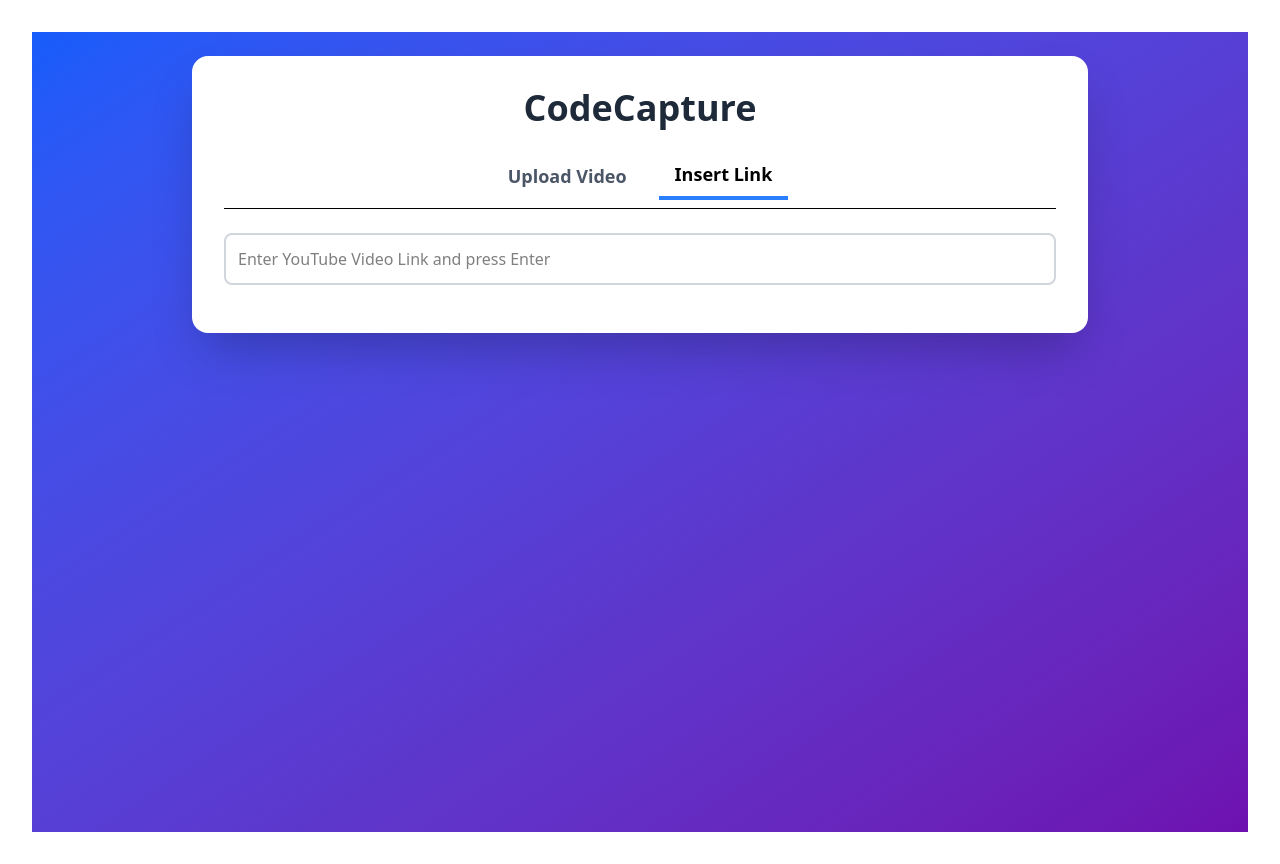
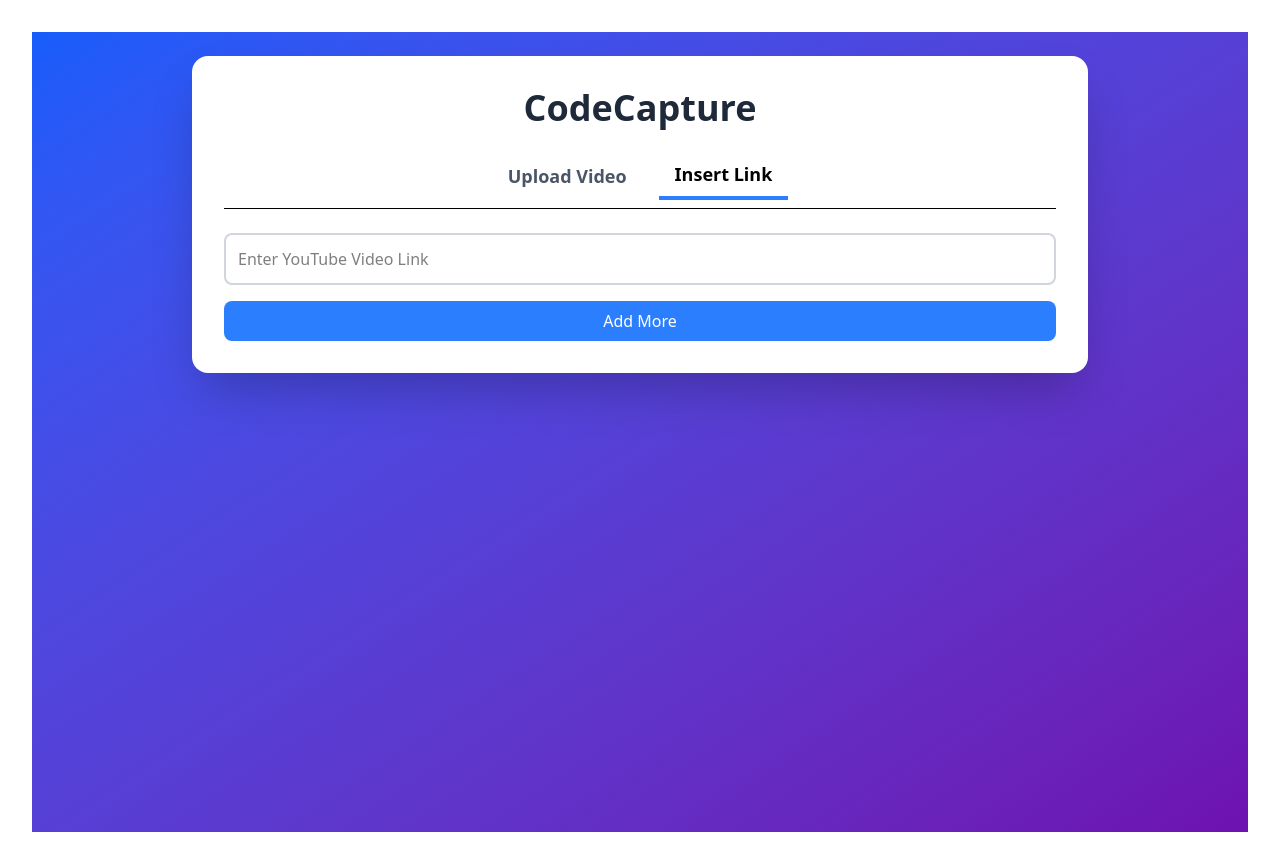
Before and after one commit to SifatSikder/codecaptue_frontend, a React (Vite) app: page / in a window 1280 px wide. Both pictures are taken after a click on the button "Insert Link". Built offline with nearby package versions, Linux system fonts and the light colour scheme.

Commit message:
added input tab and add more button

```diff
--- a/src/App.jsx
+++ b/src/App.jsx
@@ -108,7 +108,7 @@ const CodeCapture = () => {
   const [progress, setProgress] = useState(0);
   const [zips, setZips] = useState({});
   const [activeTab, setActiveTab] = useState("upload");
-  const [videoLinks, setVideoLinks] = useState([]);
+  const [videoLinks, setVideoLinks] = useState([""]);
 
   const handleGenerate = async (type) => {
     if (!endpoints[type]) return;
@@ -161,11 +161,16 @@ const CodeCapture = () => {
     setActiveTab(tab);
   };
 
-  const handleAddVideoLink = (e) => {
-    if (e.key === "Enter" && e.target.value) {
-      setVideoLinks((prevLinks) => [...prevLinks, e.target.value]);
-      e.target.value = "";
+  const handleAddMoreInput = () => {
+    if (videoLinks.length < 3) {
+      setVideoLinks([...videoLinks, ""]);
     }
+  };
+
+  const handleInputChange = (index, value) => {
+    const updatedLinks = [...videoLinks];
+    updatedLinks[index] = value;
+    setVideoLinks(updatedLinks);
   };
 
   const downloadHandlers = Object.keys(zips).reduce((handlers, key) => {
@@ -213,19 +218,23 @@ const CodeCapture = () => {
         {/* Insert Link Section */}
         {activeTab === "link" && (
           <div className="flex flex-col space-y-4">
-            <input
-              type="text"
-              className="w-full border-2 border-gray-300 p-3 rounded-lg focus:outline-none focus:ring-2 focus:ring-blue-500"
-              placeholder="Enter YouTube Video Link and press Enter"
-              onKeyDown={handleAddVideoLink}
-            />
-            <ul className="list-disc pl-5">
-              {videoLinks.map((link, index) => (
-                <li key={index} className="text-gray-700">
-                  {link}
-                </li>
-              ))}
-            </ul>
+            {videoLinks.map((link, index) => (
+              <input
+                key={index}
+                type="text"
+                value={link}
+                onChange={(e) => handleInputChange(index, e.target.value)}
+                className="w-full border-2 border-gray-300 p-3 rounded-lg focus:outline-none focus:ring-2 focus:ring-blue-500"
+                placeholder="Enter YouTube Video Link"
+              />
+            ))}
+            <button
+              onClick={handleAddMoreInput}
+              className="px-4 py-2 bg-blue-500 text-white rounded-lg disabled:opacity-50"
+              disabled={videoLinks.length >= 3}
+            >
+              Add More
+            </button>
           </div>
         )}
 
```
